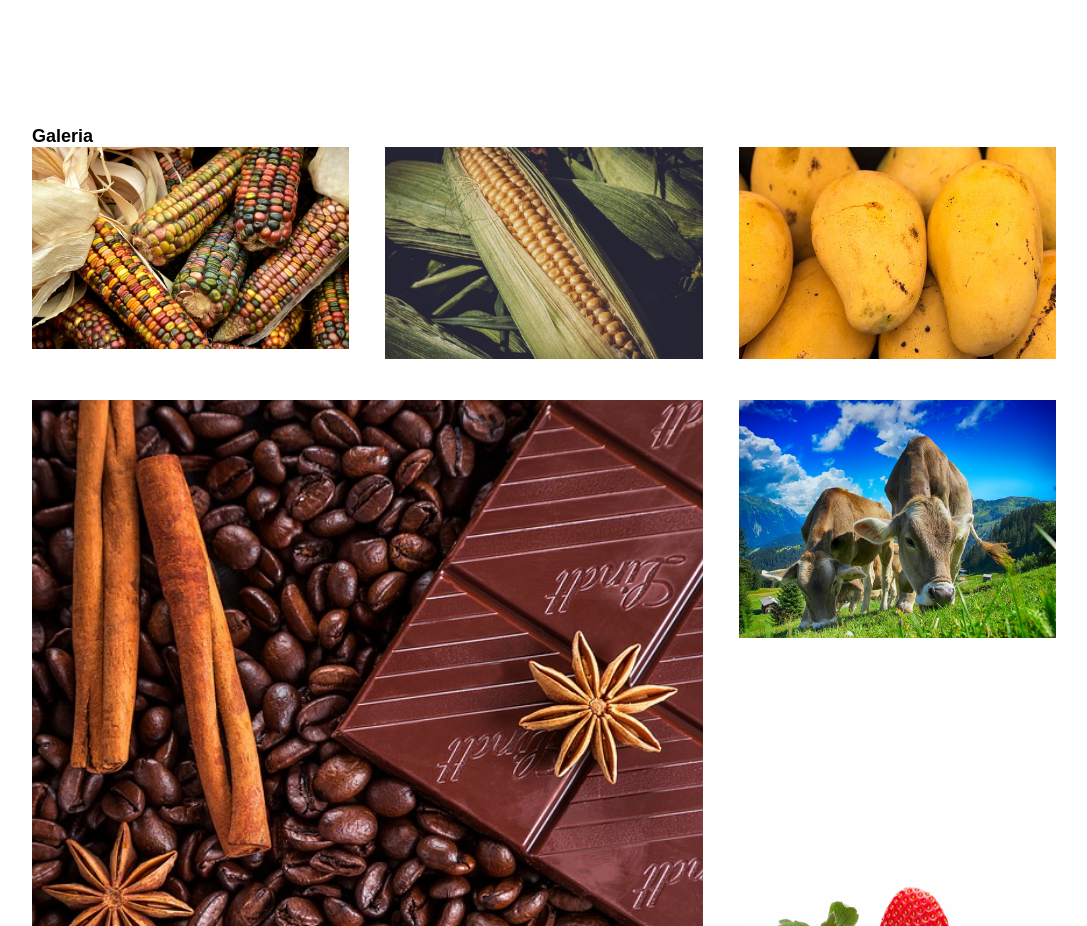
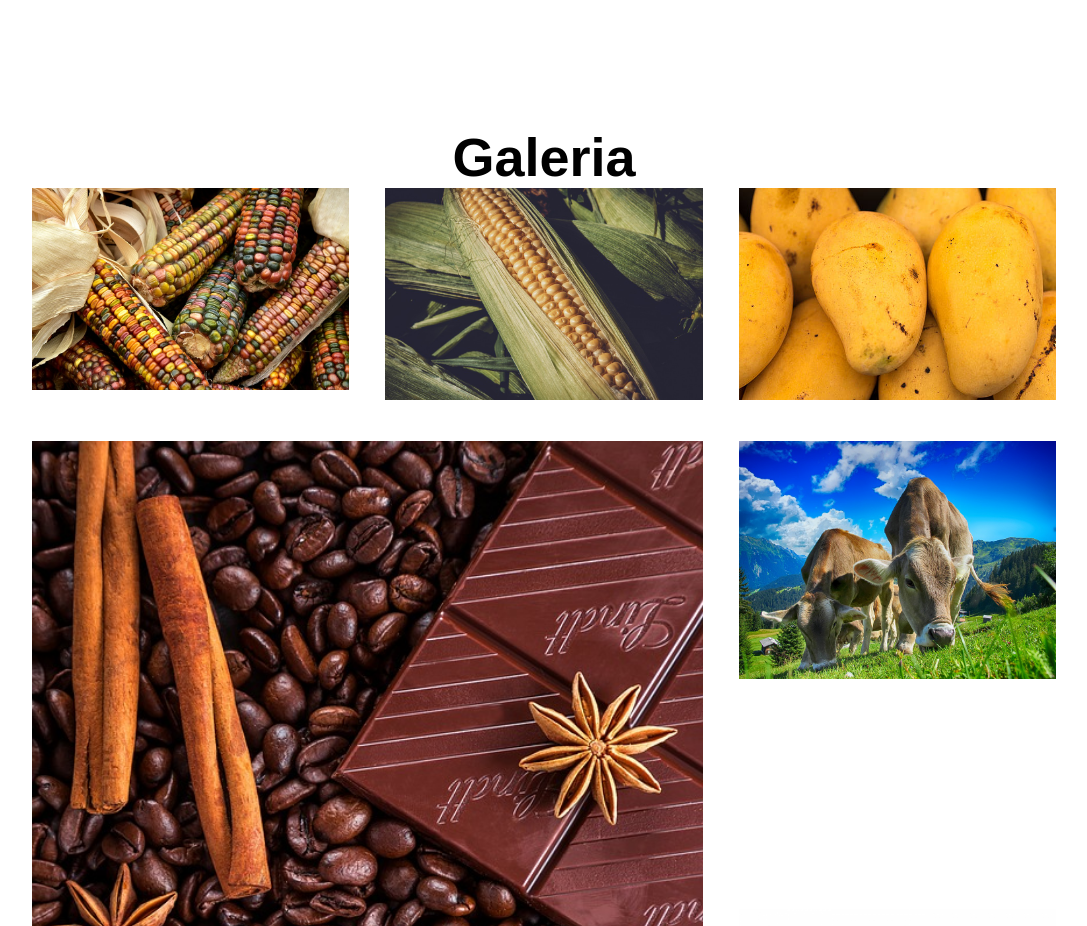
Before and after one commit to Alfredo941212/intro-a-la-web-fredy, a plain HTML site: page index.html in a window 1280 px wide. Shown: the part 2622-3548 px from the top of the page, without its empty margins (96-1183 px from the left). Drawn offline with Linux system fonts and the light colour scheme.

Commit message:
Archivos modificados

```diff
--- a/css/estilos.css
+++ b/css/estilos.css
@@ -89,7 +89,7 @@ header .fin{
     margin: 2rem;
 }
 
-#TituloH{
+.TituloH{
     text-align: center;
     font-size: 3rem;
 }
--- a/index.html
+++ b/index.html
@@ -54,7 +54,7 @@
     </div>
 
     <main>
-        <h1 id="TituloH">Productos estrella</h1>
+        <h1 class="TituloH">Productos estrella</h1>
         <div class="productos">
             <div class="tarjeta">
                 <h2>Naranja</h2>
@@ -181,7 +181,7 @@
     </main>
 <hr>
     <section class="mt-5">
-        <h1>Galeria</h1>
+        <h1 class="TituloH">Galeria</h1>
         <div class="galeria">
             <div class="imagen2">
                 <img src="img/corn-3663086_960_720.jpg" alt="" width="100%">
```
